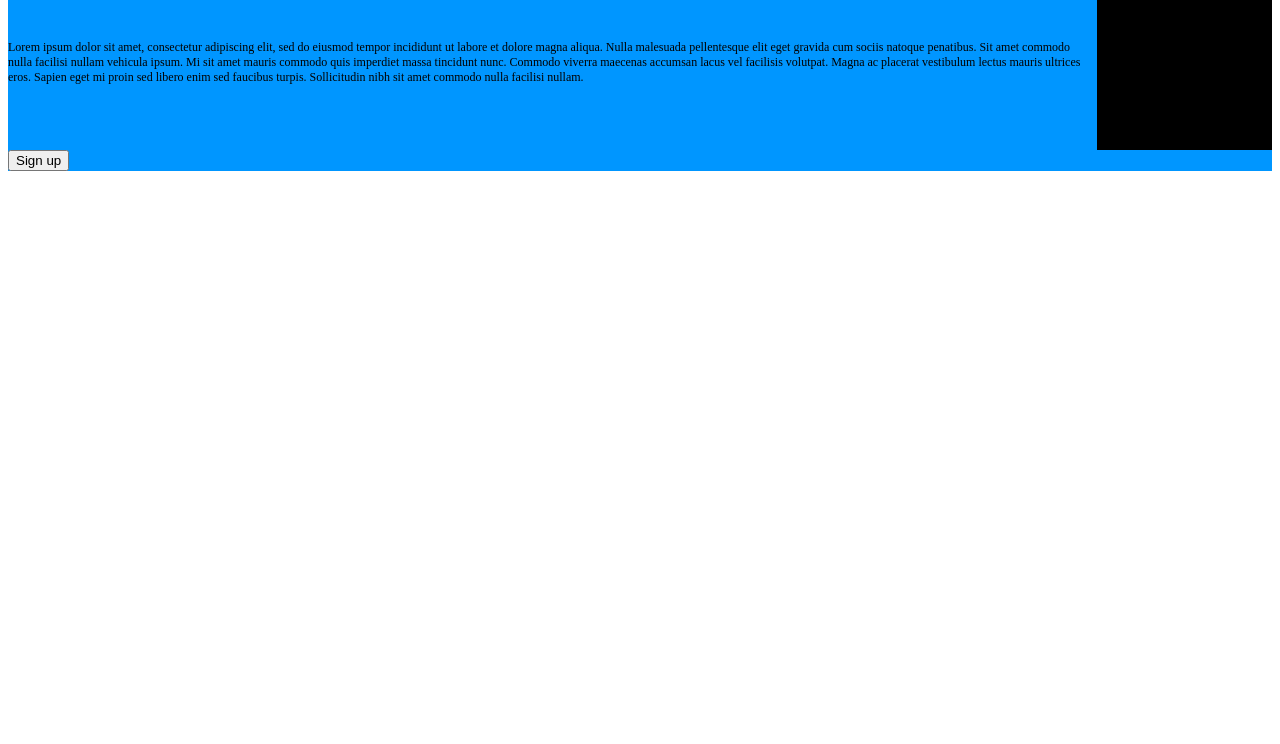
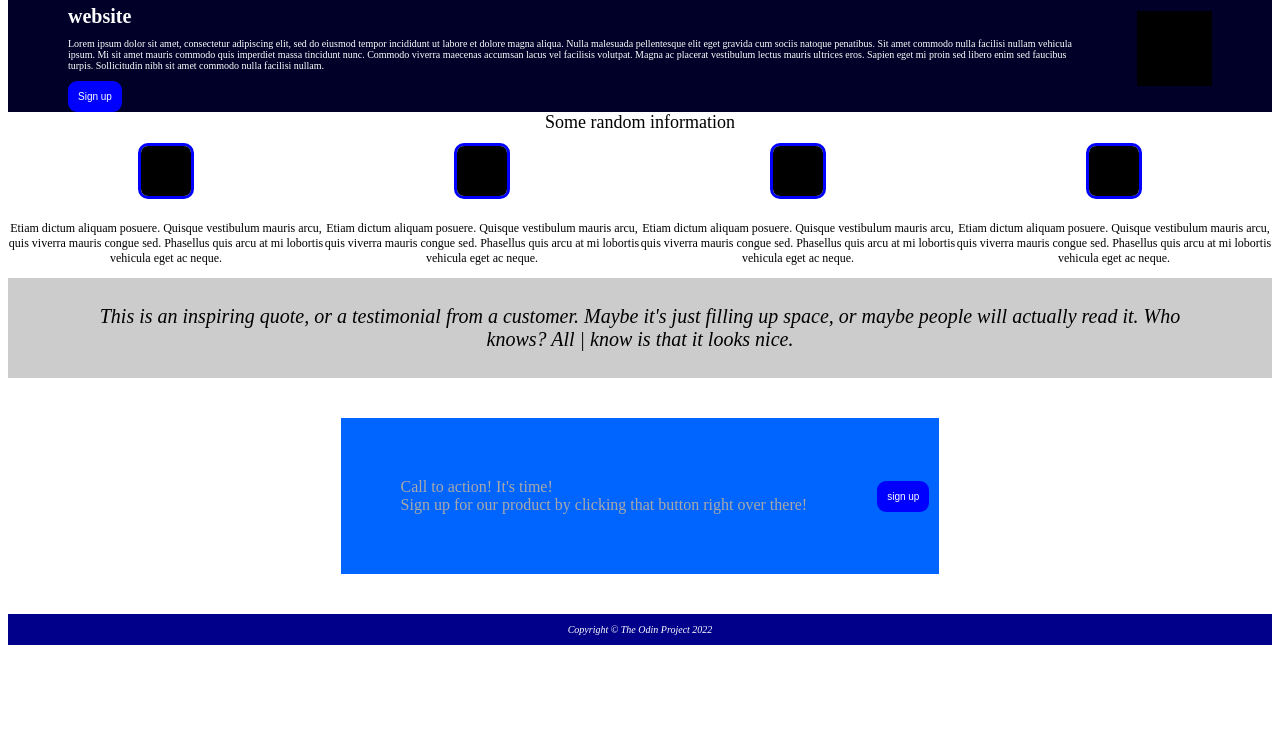
Before and after one commit to Emiliomontes0/Landing-Page, a plain HTML site: page index.html in a window 1280 px wide. Shown: the part 56-800 px from the top of the page. Drawn offline with Linux system fonts and the light colour scheme.

Commit message:
final product

```diff
--- a/index.html
+++ b/index.html
@@ -6,6 +6,7 @@
         <link rel="stylesheet" href="style.css">
     </head>
     <body>
+
         <div class="flex-container">
              <div class ="title">
                 <div class="title-name">Landing Page</div>
@@ -16,15 +17,68 @@
                 </ul>
              </div>
             <div class="head-desc">
-                <div class ="desc"> <p> Lorem ipsum dolor sit amet, consectetur adipiscing elit, sed do eiusmod tempor incididunt ut labore et dolore magna aliqua.
+                <div class ="desc">
+                    <p class="website"><b>website</b></p>
+                    <p class="website-desc"> Lorem ipsum dolor sit amet, consectetur adipiscing elit, sed do eiusmod tempor incididunt ut labore et dolore magna aliqua.
                     Nulla malesuada pellentesque elit eget gravida cum sociis natoque penatibus. Sit amet commodo nulla facilisi nullam vehicula ipsum.
                     Mi sit amet mauris commodo quis imperdiet massa tincidunt nunc. Commodo viverra maecenas accumsan lacus vel facilisis volutpat.
                     Magna ac placerat vestibulum lectus mauris ultrices eros. Sapien eget mi proin sed libero enim sed faucibus turpis.
                     Sollicitudin nibh sit amet commodo nulla facilisi nullam.
-                </p> </div>
-                <img src="images/Unknown.png" alt="something" width="175px">
+                    </p>
+                    <div class="header-button"><button>Sign up</button></div>
+                </div>
+                <img src="images/Unknown.png" alt="something" width="75px">
             </div>
-            <div class="header-button"><button>Sign up</button></div>
+            <div class="body-container">
+                <div class="body-header">
+                    <body>Some random information</body>
+                </div>
+
+                <div class="images">
+                    <div class="image-1">
+                        <img class="body-images" src="images/Unknown.png" alt="something" width="50px" >
+                        <div class="temp"> <p class="images-description">Etiam dictum aliquam posuere. Quisque vestibulum mauris arcu, quis viverra mauris congue sed. Phasellus quis arcu at mi lobortis vehicula eget ac neque. </p></div>
+                    </div>
+                    <div class="image-1">
+                        <img class="body-images" src="images/Unknown.png" alt="something" width="50px" >
+                        <p class="images-description">Etiam dictum aliquam posuere. Quisque vestibulum mauris arcu, quis viverra mauris congue sed. Phasellus quis arcu at mi lobortis vehicula eget ac neque. </p>
+                    </div>
+                    <div class="image-1">
+                        <img class="body-images" src="images/Unknown.png" alt="something" width="50px" >
+                        <p class="images-description">Etiam dictum aliquam posuere. Quisque vestibulum mauris arcu, quis viverra mauris congue sed. Phasellus quis arcu at mi lobortis vehicula eget ac neque. </p>
+                    </div>
+                    <div class="image-1">
+                        <img class="body-images" src="images/Unknown.png" alt="something" width="50px" >
+                        <p class="images-description">Etiam dictum aliquam posuere. Quisque vestibulum mauris arcu, quis viverra mauris congue sed. Phasellus quis arcu at mi lobortis vehicula eget ac neque. </p>
+                    </div>
+                </div>
+            </div>
+
+
+            <div class="quote-box">
+                <p class="quote"><em>This is an inspiring quote, or a testimonial from a
+                customer. Maybe it's just filling up space, or maybe
+                people will actually read it. Who knows? All | know
+                is that it looks nice.</em></p>
+             </div>
+
+            <div class="bottom-container">
+                <div class="bottom-text"><p class="bottom-text">
+                Call to action! It's time!<br>
+                Sign up for our product by clicking that button right over there!
+                </p>
+                <button class="bottom-button"> sign up</button></div>
+
+            </div>
+
+
+            <div class="copy-box">
+                <p class="copyright"><em>Copyright © The Odin Project 2022</p>
+
+
+
+            </div>
+
         </div>
 
 
--- a/style.css
+++ b/style.css
@@ -1,14 +1,16 @@
 .flex-container{
+    display: flex;
+    flex-direction: column;
     height: auto;
-    width: auto;
-    background-color: rgb(0,150,255);
+    background-color: rgb(0, 0, 40)
 }
 .flex-container div{
     border: 0px #ccc solid;
-    padding: 0px;
+    padding: 0px 0px 0;
 }
 ul{
     list-style: none;
+    color: white;
     font-size: 20px;
     display: flex;
     gap: 8px;
@@ -18,22 +20,129 @@ ul{
 }
 .head-desc{
     display: flex;
-    justify-content: space-between;
+    height: auto;
+    width: auto;
+    margin: 0px 60px 0px;
+    gap: 60px;
     align-items: center;
-    padding: 10px;
+    text-align: left;
+    color: black;
+}
+.website{
+
+    font-size: 20px;
+}
+.website-desc{
+    margin-top: -10px;
 }
 .desc{
-    font-size: 12px;
+    display: flex;
+    flex-direction: column;
+    font-size: 10px;
+    color: white;
+    text-align: left;
+    justify-content: left;
 }
 .title{
     display: flex;
     justify-content:space-between;
+    padding: 0px;
+    margin: 10px 60px 0px;
 
 }
 .title-name{
     display: flex;
     font-size: 20px;
+    color: white;
 }
 button{
+    background-color: blue;
+    border-radius: 9px;
+    margin: 0px;
+    padding: 10px;
+    outline: none;
+    border: none;
+    font-size: 10px;
+    color: white;
+}
+.header-button{
+    display: flex;
+    align-self:flex-start;
+}
+.body-container{
+    background-color: white;
+    height: auto;
+    width: auto;
+    padding: 0px;
+}.body-header{
+    display: flex;
+    justify-content: center;
+    font-size: 18px;
+}
+.body-images{
+    display: flex;
+    justify-content: space-evenly;
+    align-items: center;
+    margin: 10px;
+    border: 3px blue solid;
+    border-radius: 10px;
+}
+.images-description{
+    display: flex;
+    font-size: 12px;
+    text-align: center;
+}
+.images{
+    display: flex;
+    justify-content: space-between;
+    align-items: center;
+}
+.image-1{
+    display: flex;
+    flex-direction: column;
+    align-items: center;
+}
+.quote-box{
+    display: flex;
+    background-color: #ccc;
+    justify-content: center;
+    flex-direction: column;
+    text-align: center;
+    height: 100px;
+}
+.quote{
+    display: flex;
+    padding: 60px;
+    font-size: 20px;
+}
+.bottom-container{
+    display: flex;
+    justify-content: center;
+    text-align: left;
+    padding: 0px;
+    background-color: white ;
+}
+.bottom-text{
+    display: flex;
+    background-color:rgb(0, 100, 255);
+    align-items: center;
+    padding: 20px;
+    margin: 40px;
+    color:  darkgrey;
 
 }
+.bottom-button{
+    margin: 10px;
+    border-color:  black;
+    border: 10px;
+}
+.copy-box{
+    background: darkblue;
+    display: flex;
+    justify-content: center;
+    height: auto;
+}
+.copyright{
+    color: white;
+    font-size: 10px;
+}
```
